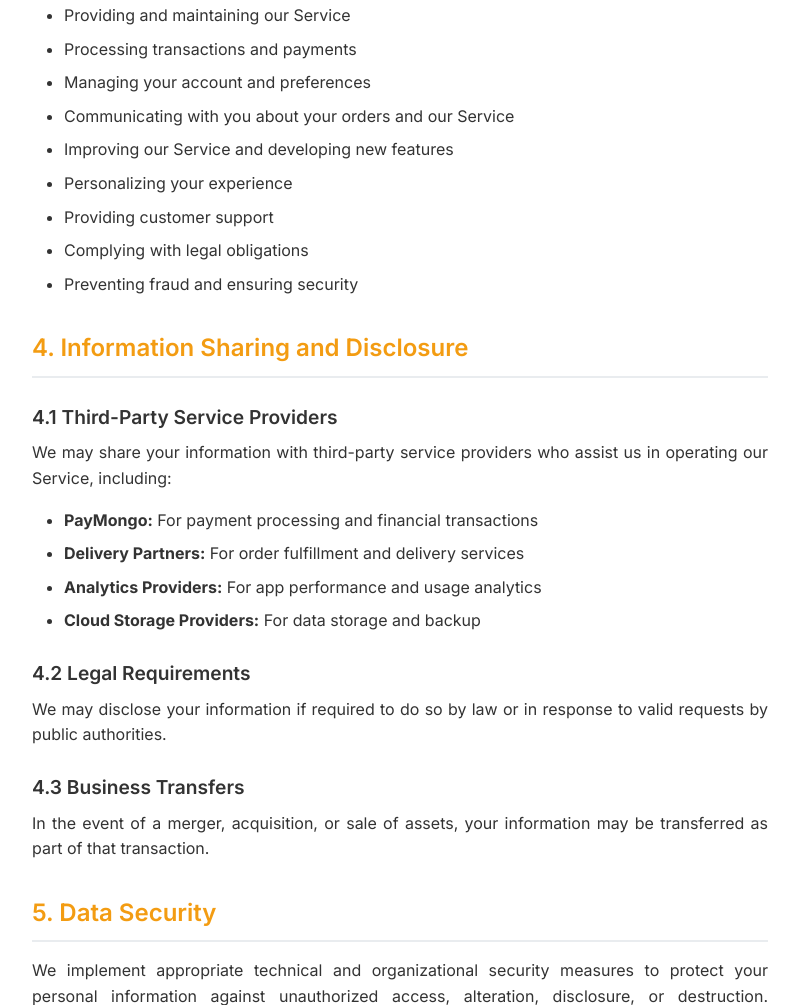
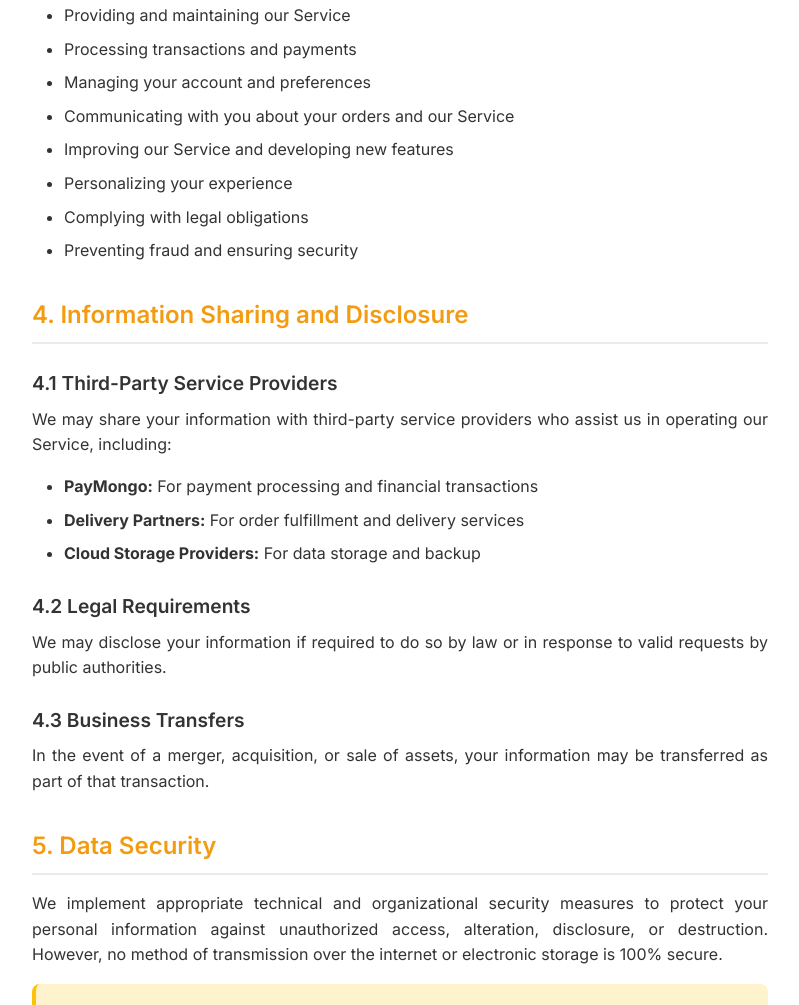
Before and after one commit to glitchaloy/shop-and-drop-landing-page, a plain HTML site: page html/privacy-policy.html in a window 1280 px wide. Shown: the part 1438-2443 px from the top of the page, without its empty margins (240-1039 px from the left). Drawn offline with Linux system fonts and the light colour scheme.

Commit message:
Update privacy-policy.html

```diff
--- a/html/privacy-policy.html
+++ b/html/privacy-policy.html
@@ -66,7 +66,6 @@
             <li>Communicating with you about your orders and our Service</li>
             <li>Improving our Service and developing new features</li>
             <li>Personalizing your experience</li>
-            <li>Providing customer support</li>
             <li>Complying with legal obligations</li>
             <li>Preventing fraud and ensuring security</li>
         </ul>
@@ -78,7 +77,6 @@
         <ul>
             <li><strong>PayMongo:</strong> For payment processing and financial transactions</li>
             <li><strong>Delivery Partners:</strong> For order fulfillment and delivery services</li>
-            <li><strong>Analytics Providers:</strong> For app performance and usage analytics</li>
             <li><strong>Cloud Storage Providers:</strong> For data storage and backup</li>
         </ul>
 
```
